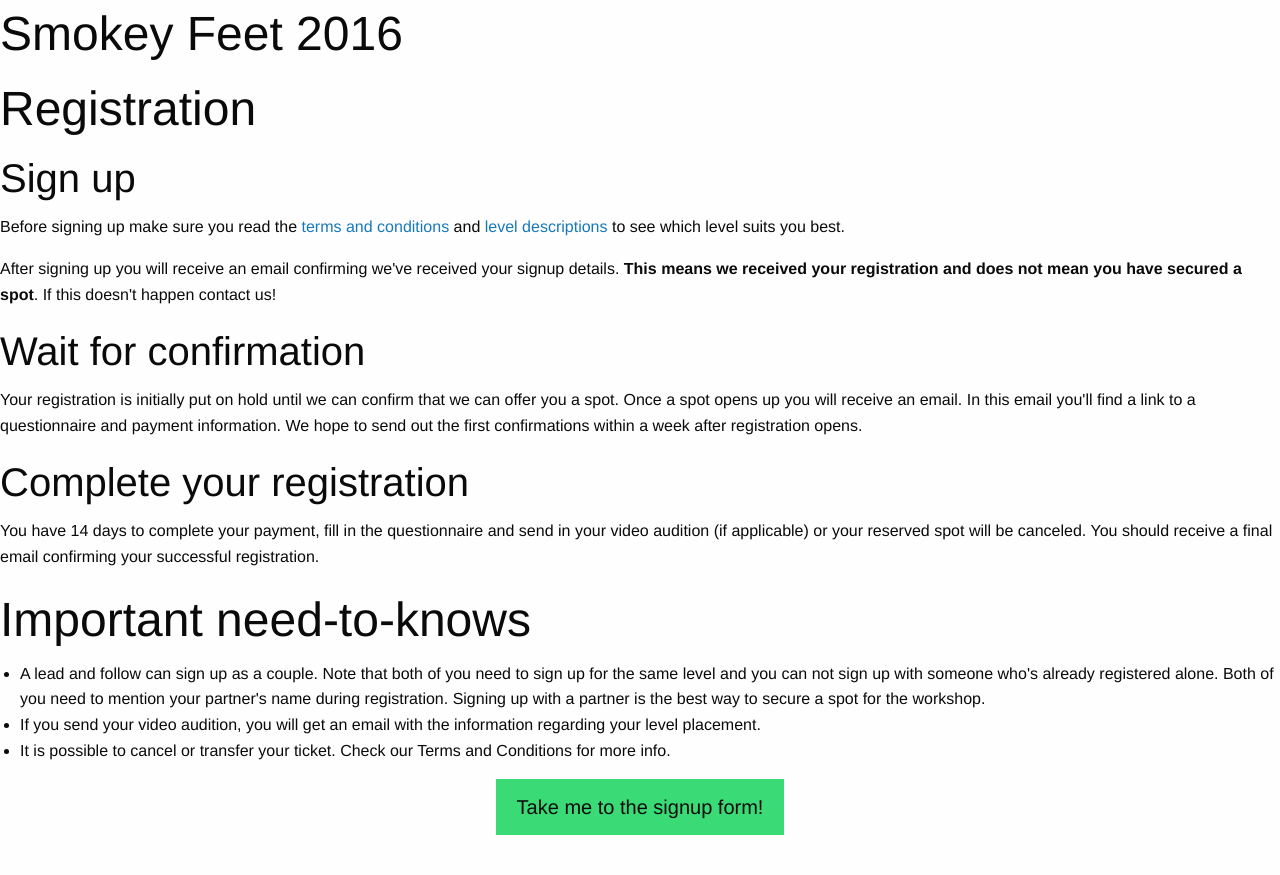
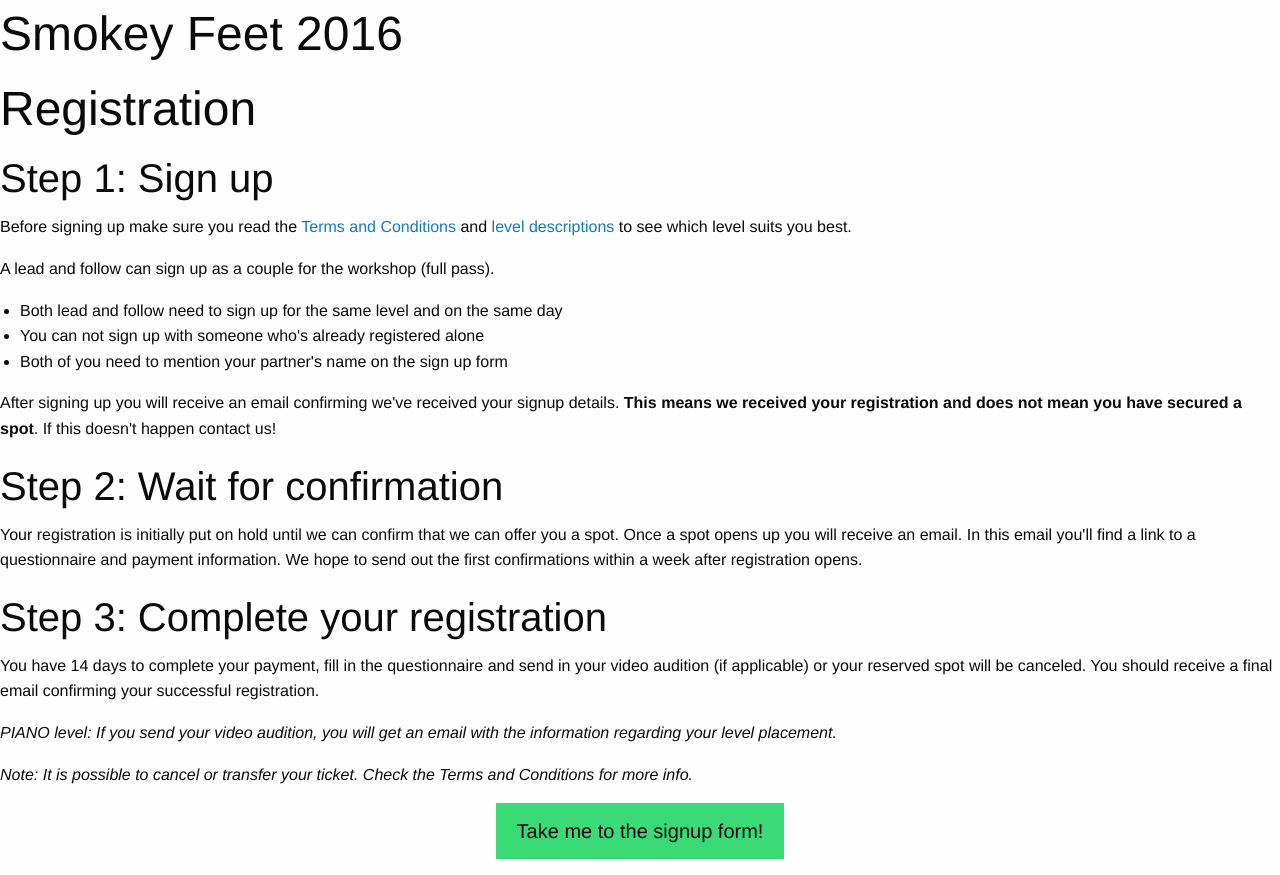
Before and after one commit to smokeyfeet/smokeyfeet-registration, a Django app: page / in a window 1280 px wide. Before the commit the page ends 835 px from the top, so only its background shows below. Run offline with Django 3.2, Linux system fonts and the light colour scheme; some libraries are stand-ins or nearby versions.

Commit message:
Aligns process with website

```diff
--- a/registration/templates/landing.html
+++ b/registration/templates/landing.html
@@ -4,20 +4,28 @@
 <div class="row columns">
   <h1>Registration</h1>
 
-  <h2>Sign up</h2>
+  <h2>Step 1: Sign up</h2>
   <p>Before signing up make sure you read the
-  <a href="http://www.smokeyfeet.com/terms/" target="_blank">terms and conditions</a>
+  <a href="http://www.smokeyfeet.com/terms/" target="_blank">Terms and Conditions</a>
   and <a href="http://www.smokeyfeet.com/workshop/levels/" target="_blank">level descriptions</a>
   to see which level suits you best.
   </p>
 
+  <p>A lead and follow can sign up as a couple for the workshop (full pass).</p>
+
+  <ul>
+    <li>Both lead and follow need to sign up for the same level and on the same day</li>
+    <li>You can not sign up with someone who's already registered alone</li>
+    <li>Both of you need to mention your partner's name on the sign up form</li>
+  </ul>
+
   <p>After signing up you will receive an email confirming we've received
   your signup details. <b>This means we received your registration
-  and does not mean you have secured a spot</b>. If this doesn't
-  happen contact us!
+  and does not mean you have secured a spot</b>. If this doesn't happen
+  contact us!
   </p>
 
-  <h2>Wait for confirmation</h2>
+  <h2>Step 2: Wait for confirmation</h2>
 
   <p>Your registration is initially put on hold until we can confirm that
   we can offer you a spot. Once a spot opens up you will receive an
@@ -26,7 +34,7 @@
   after registration opens.
   </p>
 
-  <h2>Complete your registration</h2>
+  <h2>Step 3: Complete your registration</h2>
 
   <p>You have 14 days to complete your payment, fill in the questionnaire
   and send in your video audition (if applicable) or your reserved spot
@@ -34,24 +42,13 @@
   successful registration.
   </p>
 
-  <h1>Important need-to-knows</h1>
+  <p><i>PIANO level: If you send your video audition, you will get an email
+  with the information regarding your level placement.</i>
+  </p>
 
-  <ul>
-    <li>A lead and follow can sign up as a couple. Note that both
-    of you need to sign up for the same level and you can not sign
-    up with someone who's already registered alone. Both of you
-    need to mention your partner's name during registration. Signing
-    up with a partner is the best way to secure a spot for the workshop.
-    </li>
-
-    <li>If you send your video audition, you will get an email with
-    the information regarding your level placement.
-    </li>
-
-    <li>It is possible to cancel or transfer your ticket. Check our
-    Terms and Conditions for more info.
-    </li>
-  </ul>
+  <p><i>Note: It is possible to cancel or transfer your ticket. Check the
+  Terms and Conditions for more info.</i>
+  </p>
 </div>
 
 <div class="row columns text-center">
```
